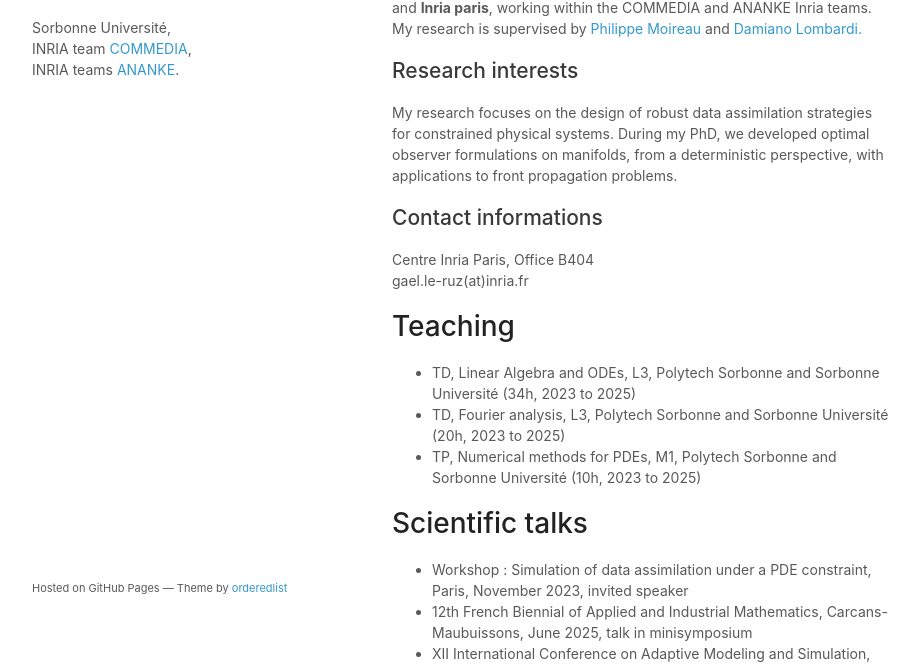
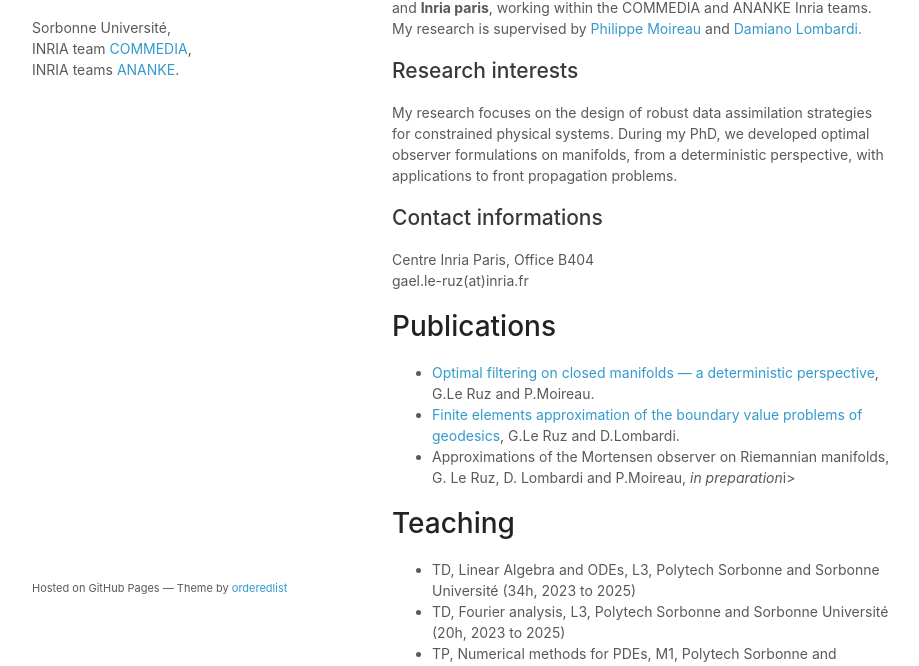
Before and after one commit to lrzgael/lrzgael.github.io, a plain HTML site: page index.html in a window 1280 px wide. Shown: the part 133-799 px from the top of the page, without its empty margins (178-1097 px from the left). Drawn offline with Linux system fonts and the light colour scheme.

Commit message:
add publications

```diff
--- a/index.html
+++ b/index.html
@@ -41,6 +41,15 @@
         gael.le-ruz(at)inria.fr</p>
 
 
+         <h1>Publications</h1>
+
+        <ul>
+          <li> <a href="https://inria.hal.science/hal-05357602">Optimal filtering on closed manifolds — a deterministic perspective</a>, G.Le Ruz and P.Moireau.</li>
+          <li> <a href="https://inria.hal.science/hal-05354459">Finite elements approximation of the boundary value problems of geodesics</a>, G.Le Ruz and D.Lombardi.</li>
+          <li>Approximations of the Mortensen observer on Riemannian manifolds, G. Le Ruz, D. Lombardi and P.Moireau, <i>in preparation</i>i></li>
+        </ul>
+
+
         <h1>Teaching</h1>
 
         <ul>
```
